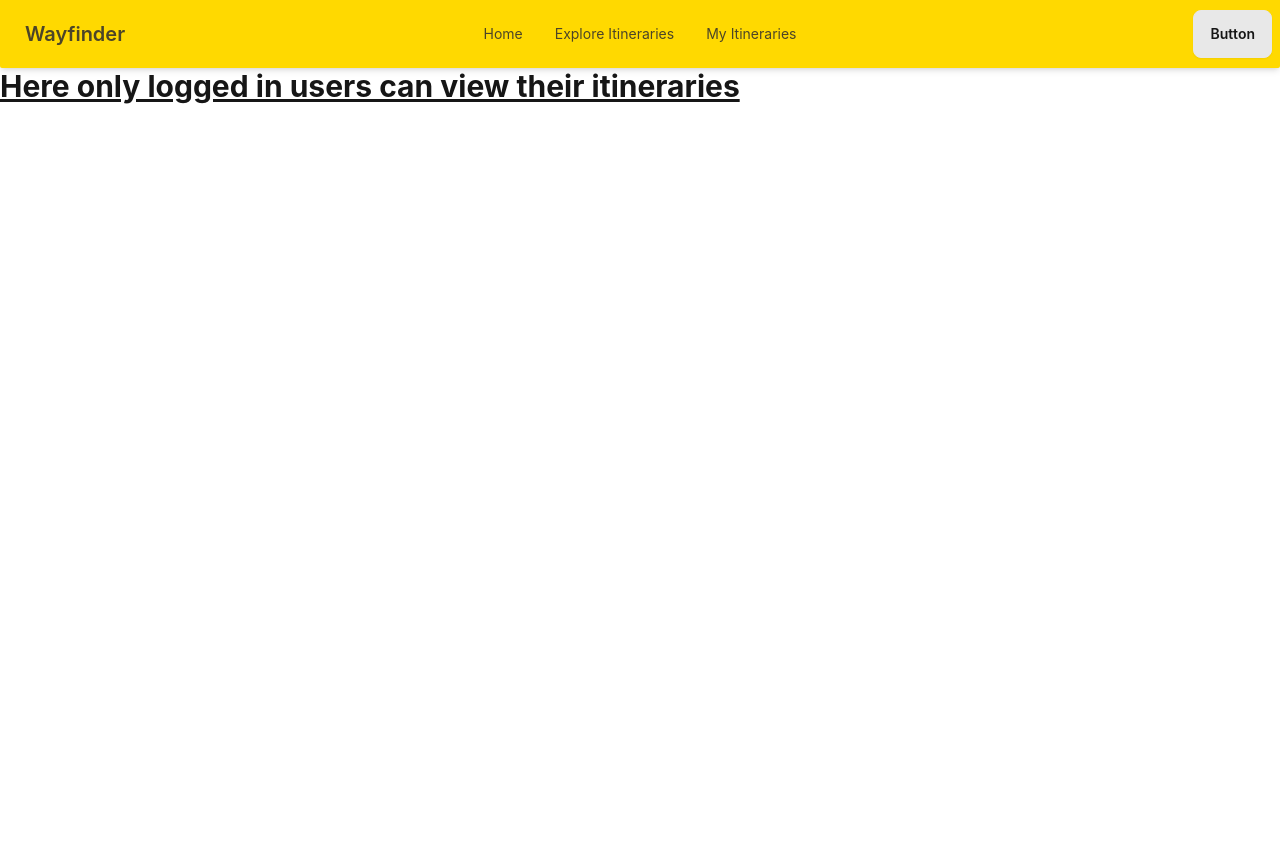
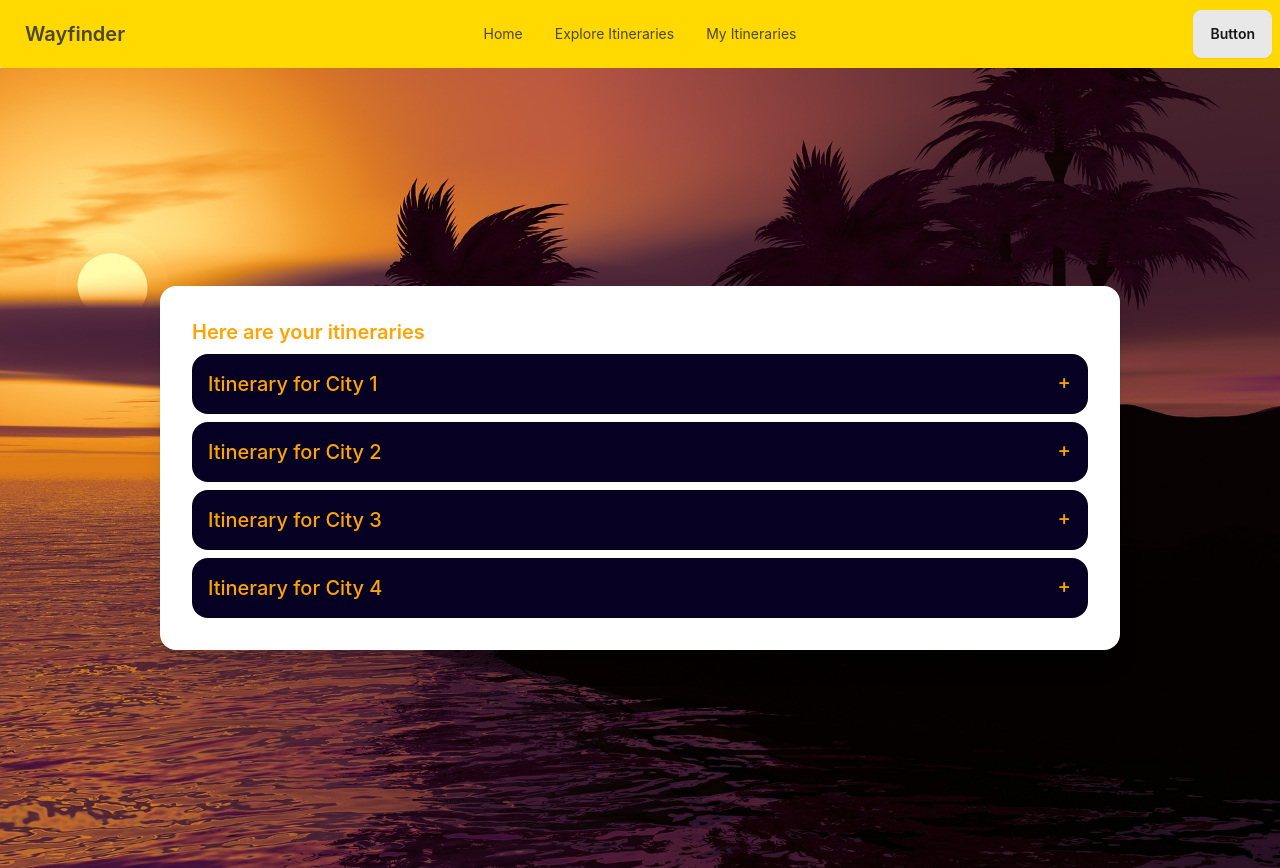
Before and after one commit to TejasAU/FlexiTravelPlanner, a React (Vite) app: page /myplans in a window 1280 px wide. Before the commit the page ends 800 px from the top, so only its background shows below. Built offline with nearby package versions, Linux system fonts and the light colour scheme.

Commit message:
User Itinerary page added

```diff
--- a/src/pages/plan-user/UserPlans.jsx
+++ b/src/pages/plan-user/UserPlans.jsx
@@ -1,3 +1,126 @@
+import userPlansOverlay from "../../assets/user-plans-overlay.jpg";
+
+const userItineraries = [
+    {
+        title: "Itinerary for City 1",
+        desc: "Short optional description here",
+        isBudgetSet: true,
+        isListSet: true,
+        isPublic: true,
+    },
+    {
+        title: "Itinerary for City 2",
+        desc: "Short optional description here",
+        isBudgetSet: false,
+        isListSet: false,
+        isPublic: false,
+    },
+    {
+        title: "Itinerary for City 3",
+        desc: "Short optional description here",
+        isBudgetSet: true,
+        isListSet: false,
+        isPublic: false,
+    },
+    {
+        title: "Itinerary for City 4",
+        desc: "Short optional description here",
+        isBudgetSet: false,
+        isListSet: true,
+        isPublic: true,
+    },
+];
+
+const ItineraryContainer = ({ itinerary }) => {
+    const { title, desc, isBudgetSet, isListSet, isPublic } = itinerary;
+    return (
+        <div className="collapse collapse-plus bg-neutral">
+            <input type="radio" name="my-accordion" />
+            <div className="collapse-title text-xl font-medium">{title}</div>
+            <div className="collapse-content">
+                <p>{desc}</p>
+                <p className="inline-block">
+                    Budget Set:
+                    {isBudgetSet ? (
+                        <div className="text-success inline-block pl-2">
+                            Yes
+                        </div>
+                    ) : (
+                        <div className="text-error inline-block pl-2">No</div>
+                    )}
+                </p>
+                <p>
+                    Packing List Created:
+                    {isListSet ? (
+                        <div className="text-success inline-block pl-2">
+                            Yes
+                        </div>
+                    ) : (
+                        <div className="text-error inline-block pl-2">No</div>
+                    )}
+                </p>
+                <p className="flex items-center gap-2">
+                    Visibility:
+                    {isPublic ? (
+                        <div className="flex items-center gap-2">
+                            <div>Public</div>
+                            <svg
+                                xmlns="http://www.w3.org/2000/svg"
+                                viewBox="0 0 24 24"
+                                fill="currentColor"
+                                className="w-6 h-6"
+                            >
+                                <path d="M12 15a3 3 0 1 0 0-6 3 3 0 0 0 0 6Z" />
+                                <path
+                                    fillRule="evenodd"
+                                    d="M1.323 11.447C2.811 6.976 7.028 3.75 12.001 3.75c4.97 0 9.185 3.223 10.675 7.69.12.362.12.752 0 1.113-1.487 4.471-5.705 7.697-10.677 7.697-4.97 0-9.186-3.223-10.675-7.69a1.762 1.762 0 0 1 0-1.113ZM17.25 12a5.25 5.25 0 1 1-10.5 0 5.25 5.25 0 0 1 10.5 0Z"
+                                    clipRule="evenodd"
+                                />
+                            </svg>
+                        </div>
+                    ) : (
+                        <div className="flex items-center gap-2">
+                            <div>Private</div>
+                            <svg
+                                xmlns="http://www.w3.org/2000/svg"
+                                viewBox="0 0 20 20"
+                                fill="currentColor"
+                                className="w-6 h-6"
+                            >
+                                <path
+                                    fillRule="evenodd"
+                                    d="M3.28 2.22a.75.75 0 0 0-1.06 1.06l14.5 14.5a.75.75 0 1 0 1.06-1.06l-1.745-1.745a10.029 10.029 0 0 0 3.3-4.38 1.651 1.651 0 0 0 0-1.185A10.004 10.004 0 0 0 9.999 3a9.956 9.956 0 0 0-4.744 1.194L3.28 2.22ZM7.752 6.69l1.092 1.092a2.5 2.5 0 0 1 3.374 3.373l1.091 1.092a4 4 0 0 0-5.557-5.557Z"
+                                    clipRule="evenodd"
+                                />
+                                <path d="m10.748 13.93 2.523 2.523a9.987 9.987 0 0 1-3.27.547c-4.258 0-7.894-2.66-9.337-6.41a1.651 1.651 0 0 1 0-1.186A10.007 10.007 0 0 1 2.839 6.02L6.07 9.252a4 4 0 0 0 4.678 4.678Z" />
+                            </svg>
+                        </div>
+                    )}
+                </p>
+            </div>
+        </div>
+    );
+};
+
 export default function UserPlans() {
-    return <h1 className="text-3xl font-bold underline">Here only logged in users can view their itineraries</h1>;
+    return (
+        <div
+            className="flex items-center justify-center min-h-screen"
+            style={{
+                backgroundImage: `url(${userPlansOverlay})`,
+                backgroundRepeat: "no-repeat",
+                backgroundSize: "cover",
+                backgroundPosition: "center",
+            }}
+        >
+            <div className="card w-3/4 h-3/4 text-secondary bg-base-100 shadow-xl">
+                <div className="card-body">
+                    <h2 className="card-title">Here are your itineraries</h2>
+                    {userItineraries.map((itinerary) => (
+                        <ItineraryContainer itinerary={itinerary} />
+                    ))}
+                </div>
+            </div>
+        </div>
+    );
 }
--- a/tailwind.config.js
+++ b/tailwind.config.js
@@ -10,6 +10,9 @@ export default {
                 "vh-75": "75vh",
                 "vh-100": "100vh",
             },
+            gridTemplateRows: {
+                "times" : 'repeat(48, minmax(3.5rem, 1fr))',
+            }
         },
     },
     // eslint-disable-next-line no-undef
```
Also changed, not shown: src/assets/user-plans-overlay.jpg (added).
